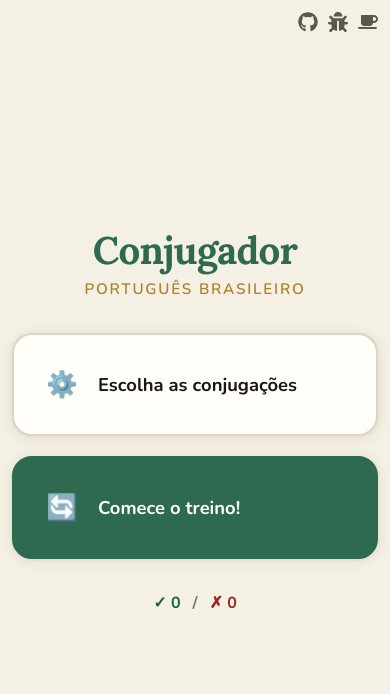
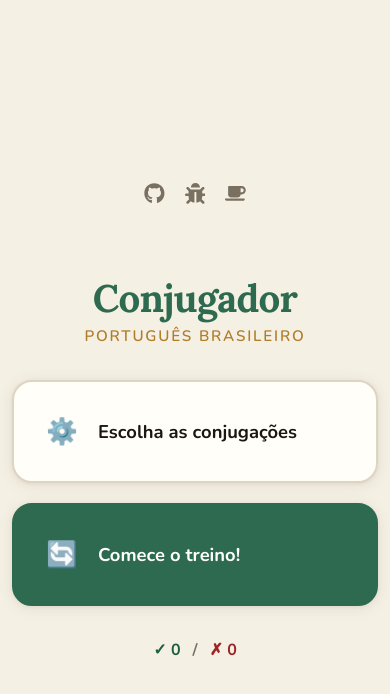
Before and after one commit to philkleer/portuguese-conjugation-react, a React (Vite) app: page / in a window 390 px wide. Shown: the top 694 px of the page. Built offline with nearby package versions, Linux system fonts and the light colour scheme.

Commit message:
fix: style changes for iphone

```diff
--- a/src/styles.css
+++ b/src/styles.css
@@ -79,6 +79,25 @@ body {
   max-width: 600px;
   margin: 0 auto;
   padding: var(--sp-lg) var(--sp-md);
+}
+
+/* ─── Top links ───────────────────────────────────────────────────────────── */
+.top-links {
+  display: flex;
+  justify-content: center;
+  gap: var(--sp-md);
+  margin-bottom: var(--sp-lg);
+  font-size: 1.3rem;
+  color: var(--clr-muted);
+}
+
+.top-links a {
+  color: var(--clr-muted);
+  transition: color 0.15s ease;
+}
+
+.top-links a:hover {
+  color: var(--clr-accent);
 }
 
 /* ─── HOME ────────────────────────────────────────────────────────────────── */
@@ -216,11 +235,10 @@ body {
 }
 
 .training-main {
-  flex: 1;
   display: flex;
   flex-direction: column;
-  justify-content: center;
   gap: var(--sp-xl);
+  padding-top: var(--sp-xl);
 }
 
 /* ─── Verb display ────────────────────────────────────────────────────────── */
@@ -294,6 +312,9 @@ body {
 .answer-input-row {
   display: flex;
   gap: var(--sp-sm);
+  max-width: 420px;
+  margin: 0 auto;
+  width: 100%;
 }
 
 .answer-input {
@@ -604,37 +625,3 @@ body {
     text-align: center;
   }
 }
-
-/* Top links */
-.top-links {
-  position: absolute;
-  top: 12px;
-  right: 12px;
-
-  display: flex;
-  /* puts items in a row */
-  flex-direction: row;
-  /* explicit, though default */
-  align-items: center;
-  justify-content: flex-end;
-
-  gap: 10px;
-  /* space between icons */
-  z-index: 10;
-}
-
-.top-links a {
-  display: flex;
-  /* keeps icons centered inside */
-  align-items: center;
-  justify-content: center;
-
-  font-size: 18px;
-  color: inherit;
-  opacity: 0.7;
-}
-
-.top-links a svg {
-  width: 20px;
-  height: 20px;
-}
```
